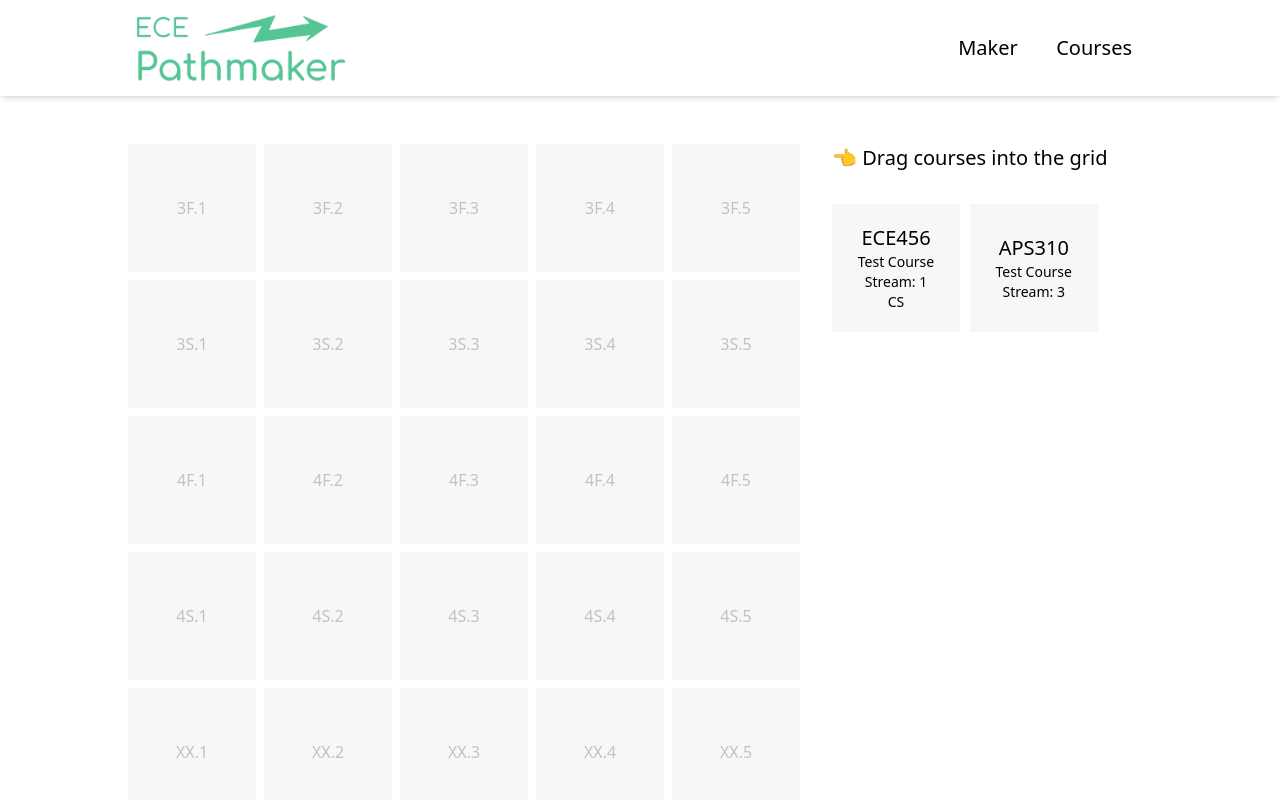
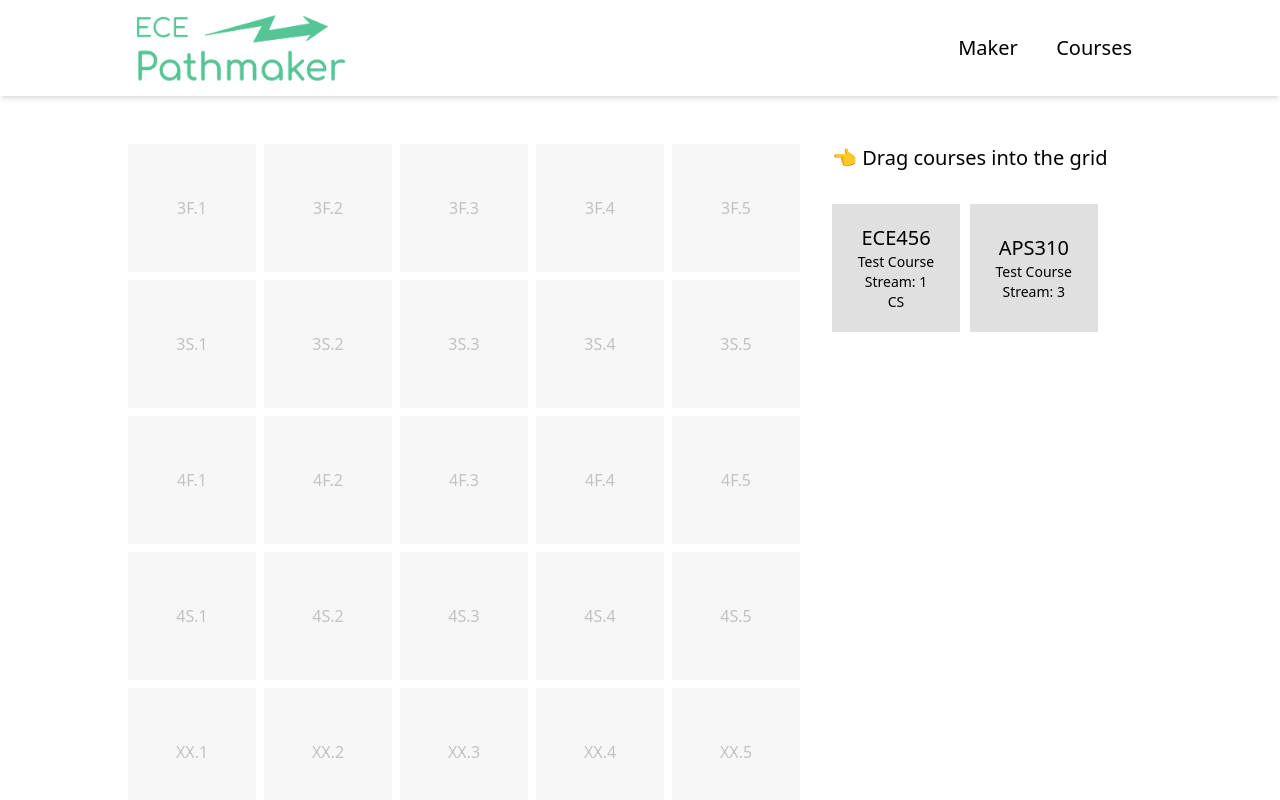
Before and after one commit to sunnwydays/ecepathmaker, a React (Vite) app: page / in a window 1280 px wide. Shown: the top 800 px of the page. Built offline with nearby package versions, Linux system fonts and the light colour scheme.

Commit message:
Fix makercard background color

```diff
--- a/src/components/MakerCard.tsx
+++ b/src/components/MakerCard.tsx
@@ -28,7 +28,14 @@ const MakerCard:FC<MakerCardProps> = (props) => {
 
     return (
         <Draggable id={props.id}>
-            <article className={`bg-${props.color ? "#"+props.color : "neutral1"} text-sm size-32 flex flex-col items-center justify-center text-black`}>
+            <article
+                className={`
+                    ${props.color ? `bg-[#${props.color}]` : 'bg-neutral2'}
+                    text-sm size-32
+                    flex flex-col items-center justify-center
+                    text-black
+                `}
+            >
                 <h1 className="text-xl font-medium">{props.code}</h1>
                 <p className="w-28 text-center">{props.name}</p>
                 { getStreamLabels() && <p>Stream: {getStreamLabels()}</p> }
```
